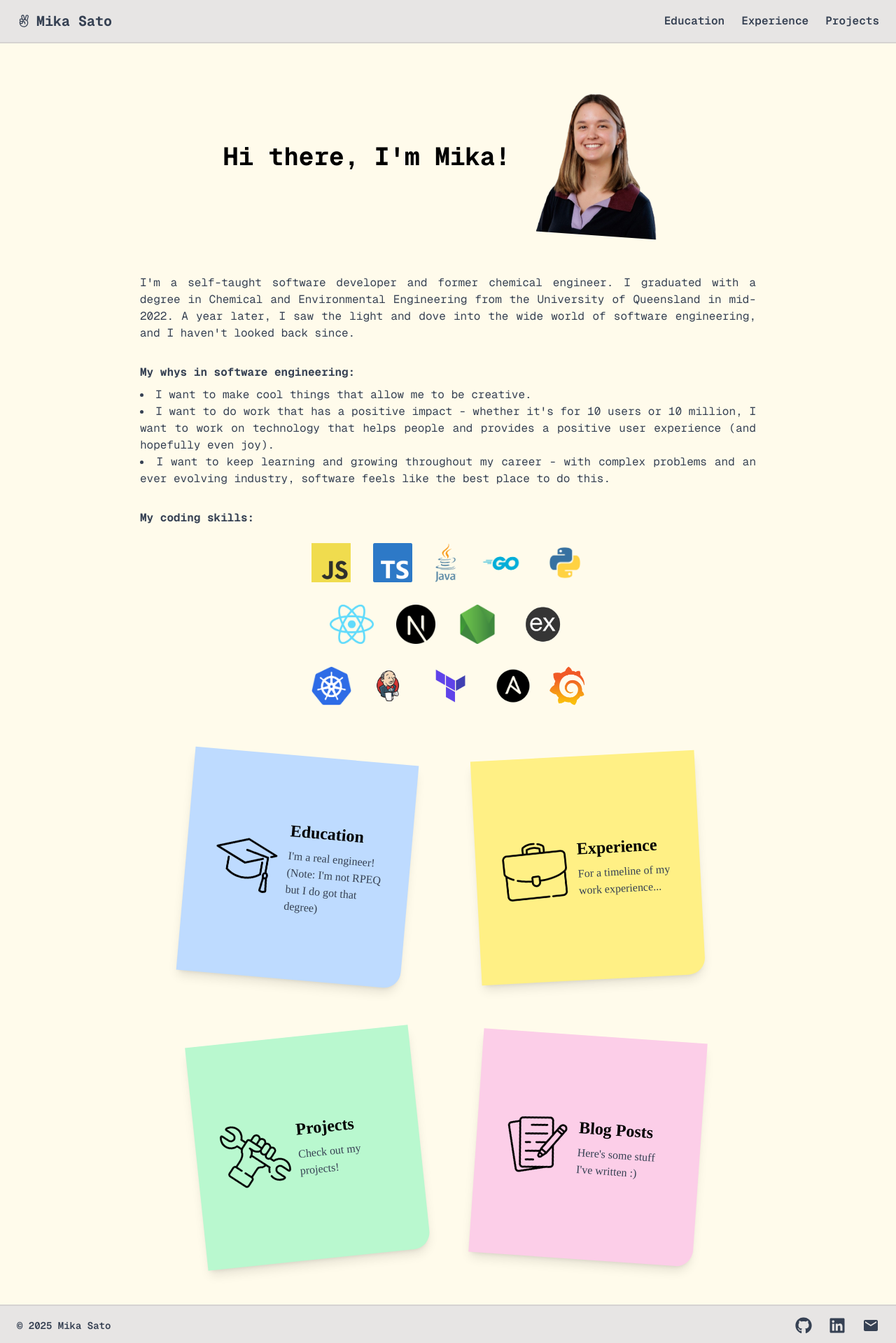
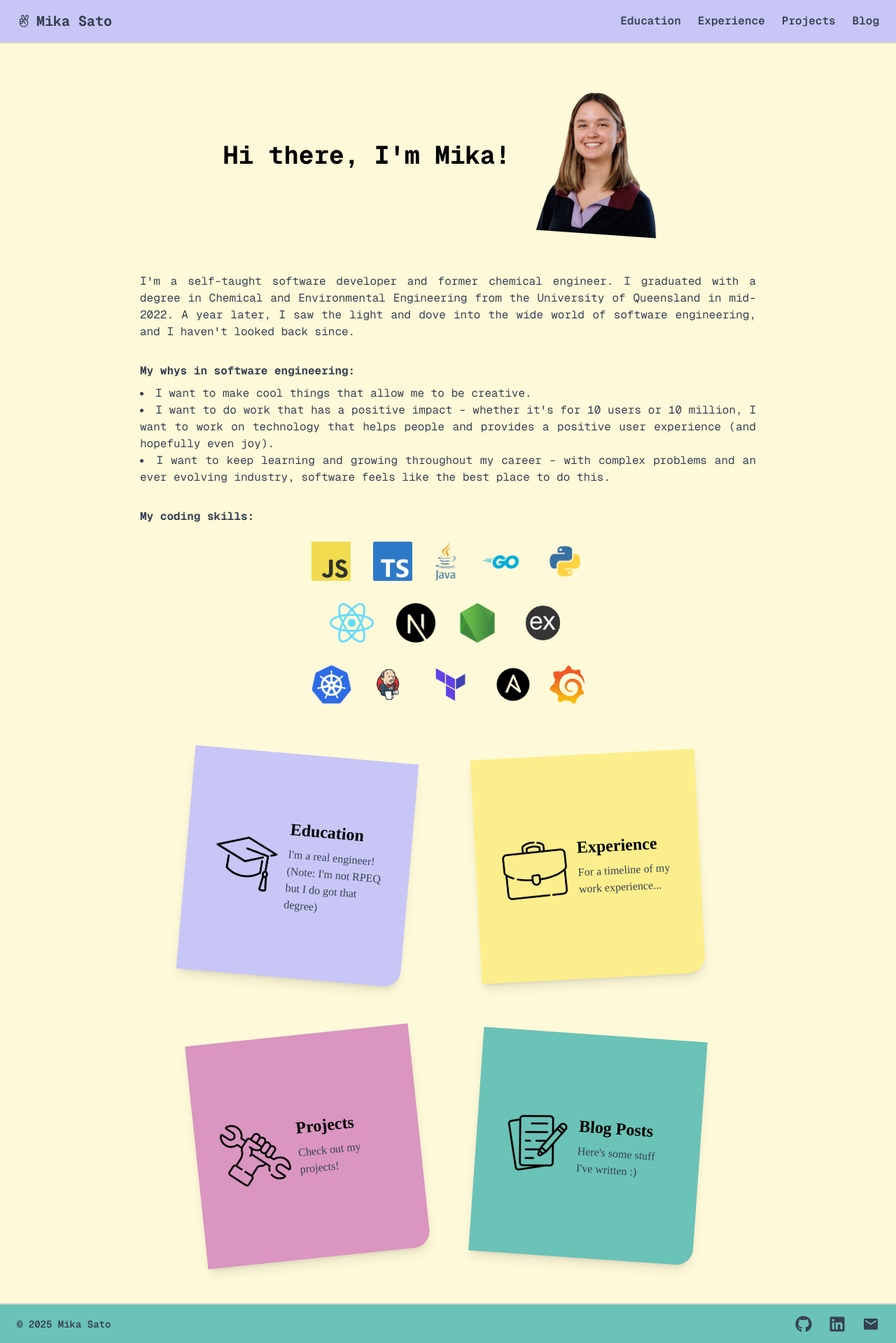
Before and after one commit to mikasatoo/portfolio-website-v2, a Next.js app: page / in a window 1280 px wide. Shown: the top 1919 px of the page at 70% size. Built offline with nearby package versions, Linux system fonts and the light colour scheme; a web font is replaced by a local one.

Commit message:
add a layout component and change the colour palette

```diff
--- a/src/app/blog/page.tsx
+++ b/src/app/blog/page.tsx
@@ -1,8 +1,12 @@
+import Layout from "@/components/Layout";
+
 export default function Blog() {
     return (
-        <main className="p-8">
-            <h1 className="text-3xl font-bold">Blog Posts</h1>
-            <p className="mt-4">Here's some stuff I've written...</p>
-        </main>
+        <Layout bgColor="bg-butteryellow">
+            <div className="p-8">
+                <h1 className="text-3xl font-bold">Blog Posts</h1>
+                <p className="mt-4">Here's some stuff I've written...</p>
+            </div>
+        </Layout>
     );
 }
--- a/src/app/education/page.tsx
+++ b/src/app/education/page.tsx
@@ -1,8 +1,12 @@
+import Layout from "@/components/Layout";
+
 export default function Education() {
     return (
-        <main className="p-8">
-            <h1 className="text-3xl font-bold">Education</h1>
-            <p className="mt-4">Here's my creds...</p>
-        </main>
+        <Layout bgColor="bg-blue-200">
+            <div className="p-8">
+                <h1 className="text-3xl font-bold">Education</h1>
+                <p className="mt-4">Here's my creds...</p>
+            </div>
+        </Layout>
     );
 }
--- a/src/app/experience/page.tsx
+++ b/src/app/experience/page.tsx
@@ -1,8 +1,12 @@
+import Layout from "@/components/Layout";
+
 export default function Experience() {
     return (
-        <main className="p-8">
-            <h1 className="text-3xl font-bold">Experience</h1>
-            <p className="mt-4">Here's a timeline of my work experience...</p>
-        </main>
+        <Layout bgColor="bg-butteryellow">
+            <div className="p-8">
+                <h1 className="text-3xl font-bold">Experience</h1>
+                <p className="mt-4">Here's a timeline of my work experience....</p>
+            </div>
+        </Layout>
     );
 }
--- a/src/app/globals.css
+++ b/src/app/globals.css
@@ -5,11 +5,21 @@
   --font-sans: var(--font-geist-sans);
   --font-mono: var(--font-geist-mono);
   --font-handwritten: "Delius", cursive;
+
+  --color-butteryellow: #FEF9D8;
+  --color-yellow: #FCEE8C;
+  --color-peach: #FFC0CB;
+  --color-lilac: #C8C6F6;
+  --color-turquoise: #6BC2B7;
+  --color-pink: #DA95C0;
+
 }
 
 :root {
   --background: #ffffff;
   --foreground: #171717;
+  --navbar-height: 62px;
+  --footer-height: 58px;
 }
 
 @media (prefers-color-scheme: dark) {
@@ -24,3 +34,7 @@ body {
   background: var(--background);
   font-family: Arial, Helvetica, sans-serif;
 }
+
+main {
+  padding-top: var(--navbar-height);
+}
--- a/src/app/layout.tsx
+++ b/src/app/layout.tsx
@@ -19,18 +19,12 @@ export const metadata: Metadata = {
   description: "A compilation of my experience, projects, and some interests.",
 };
 
-export default function RootLayout({
-  children,
-}: Readonly<{
-  children: React.ReactNode;
-}>) {
+export default function RootLayout({ children }: { children: React.ReactNode }) {
   return (
     <html lang="en">
-      <body
-        className={`${geistSans.variable} ${geistMono.variable} antialiased flex flex-col min-h-screen`}
-      >
+      <body className={`${geistSans.variable} ${geistMono.variable} antialiased flex flex-col min-h-screen`}>
         <Navbar />
-        <main className="pt-16 flex-grow bg-amber-50 text-base">{children}</main>
+        {children}
         <Footer />
       </body>
     </html>
--- a/src/app/page.tsx
+++ b/src/app/page.tsx
@@ -1,3 +1,4 @@
+import Layout from "@/components/Layout";
 import Link from "next/link";
 import Image from "next/image";
 import { PostItNote } from "@/components/PostItNote";
@@ -5,6 +6,7 @@ import { CodingIcon } from "@/components/CodingIcon";
 
 export default function Home() {
   return (
+    <Layout bgColor="bg-butteryellow">
       <div className="flex flex-col h-full p-8 md:p-16 md:pt-12 gap-6 md:gap-10 lg:gap-14 items-center justify-items-center font-[family-name:var(--font-geist-mono)]">
         <div className="flex flex-col w-2/3 md:flex-row lg:w-3/4 gap-2 items-center justify-center">
           <h1 className="text-4xl font-bold text-black text-center">Hi there, I'm Mika!</h1>
@@ -79,11 +81,12 @@ export default function Home() {
         </div>
 
         <div className="grid grid-cols-[300px] md:grid-cols-[350px_350px] 2xl:grid-cols-[350px_300px_350px_300px] xl:mt-4 2xl:mt-6 gap-10 md:gap-16 lg:gap-20 items-center justify-evenly text-gray-700">
-        <PostItNote path="/education" color="bg-blue-200" rotation="rotate-5" inlineAxis="justify-self-center" imgPath="graduation-cap.png" imgAlt="Graduation cap" title="Education" description="I'm a real engineer! (Note: I'm not RPEQ but I do got that degree)" />
-        <PostItNote path="/experience" color="bg-yellow-200" rotation="-rotate-3" inlineAxis="justify-self-start" imgPath="briefcase.png" imgAlt="Briefcase" title="Experience" description="For a timeline of my work experience..." />
-        <PostItNote path="/projects" color="bg-green-200" rotation="-rotate-6" inlineAxis="justify-self-end" imgPath="wrench.png" imgAlt="Wrench" title="Projects" description="Check out my projects!" />
-        <PostItNote path="/blog" color="bg-pink-200" rotation="rotate-4" inlineAxis="justify-self-start" imgPath="writing.png" imgAlt="Writing" title="Blog Posts" description="Here's some stuff I've written :)" />
+          <PostItNote path="/education" color="bg-lilac" rotation="rotate-5" inlineAxis="justify-self-center" imgPath="graduation-cap.png" imgAlt="Graduation cap" title="Education" description="I'm a real engineer! (Note: I'm not RPEQ but I do got that degree)" />
+          <PostItNote path="/experience" color="bg-yellow" rotation="-rotate-3" inlineAxis="justify-self-start" imgPath="briefcase.png" imgAlt="Briefcase" title="Experience" description="For a timeline of my work experience..." />
+          <PostItNote path="/projects" color="bg-pink" rotation="-rotate-6" inlineAxis="justify-self-end" imgPath="wrench.png" imgAlt="Wrench" title="Projects" description="Check out my projects!" />
+          <PostItNote path="/blog" color="bg-turquoise" rotation="rotate-4" inlineAxis="justify-self-start" imgPath="writing.png" imgAlt="Writing" title="Blog Posts" description="Here's some stuff I've written :)" />
         </div>
       </div>
+    </Layout>
   );
 }
--- a/src/app/projects/page.tsx
+++ b/src/app/projects/page.tsx
@@ -1,8 +1,12 @@
+import Layout from "@/components/Layout";
+
 export default function Projects() {
     return (
-        <main className="p-8">
-            <h1 className="text-3xl font-bold">Projects</h1>
-            <p className="mt-4">Here's a gallery of my projects...</p>
-        </main>
+        <Layout bgColor="bg-butteryellow">
+            <div className="p-8">
+                <h1 className="text-3xl font-bold">Projects</h1>
+                <p className="mt-4">Here's a gallery of my projects...</p>
+            </div>
+        </Layout>
     );
 }
--- a/src/components/Footer.tsx
+++ b/src/components/Footer.tsx
@@ -4,7 +4,7 @@ import { MdEmail } from "react-icons/md";
 export default function Footer() {
     return (
         // TODO: Make footer be at the bottom only if total height is greater than the screen height
-        <footer className="bg-stone-200 border-t-2 border-stone-300 text-gray-700  font-[family-name:var(--font-geist-mono)]">
+        <footer className="bg-turquoise border-t-2 border-stone-300 text-gray-700  font-[family-name:var(--font-geist-mono)]">
             <div className="px-6 py-4 flex items-center justify-between w-full">
                 <p className="text-sm font-semibold">© {new Date().getFullYear()} Mika Sato</p>
                 <div className="flex space-x-4 md:space-x-6">
--- /dev/null
+++ b/src/components/Layout.tsx
@@ -0,0 +1,12 @@
+interface LayoutProps {
+  children: React.ReactNode;
+  bgColor?: string;
+}
+
+export default function Layout({ children, bgColor }: LayoutProps) {
+  return (
+    <main className={`flex-grow text-base min-h-[calc(100vh-var(--navbar-height)-var(--footer-height))] ${bgColor}`}>
+        {children}
+    </main>
+  );
+}
--- a/src/components/Navbar.tsx
+++ b/src/components/Navbar.tsx
@@ -9,7 +9,8 @@ export default function Navbar() {
     const [isOpen, setIsOpen] = useState(false);
 
     return (
-        <nav className="fixed top-0 left-0 w-full z-10 bg-stone-200 border-b-2 border-stone-300 text-gray-700 font-[family-name:var(--font-geist-mono)]">
+        // TODO: Update the border color (for the footer as well)
+        <nav className="fixed top-0 left-0 w-full z-10 bg-lilac border-b-2 border-stone-300 text-gray-700 font-[family-name:var(--font-geist-mono)]">
             <div className="mx-auto px-6 py-4 flex justify-between items-center">
                 <Link href="/" className="flex items-center gap-2 text-xl font-bold">
                     <PiHandPeace />
@@ -21,6 +22,7 @@ export default function Navbar() {
                     <NavLink href="/education" label="Education" />
                     <NavLink href="/experience" label="Experience" />
                     <NavLink href="/projects" label="Projects" />
+                    <NavLink href="/blog" label="Blog" />
                 </div>
 
                 {/* Mobile Menu Button */}
```
Lines whose indentation alone changed are shown as unchanged.
